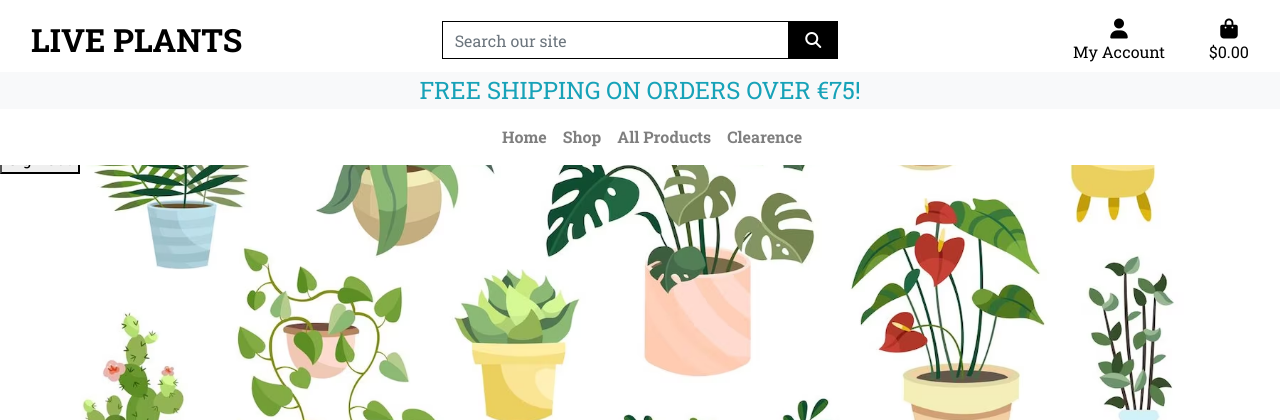
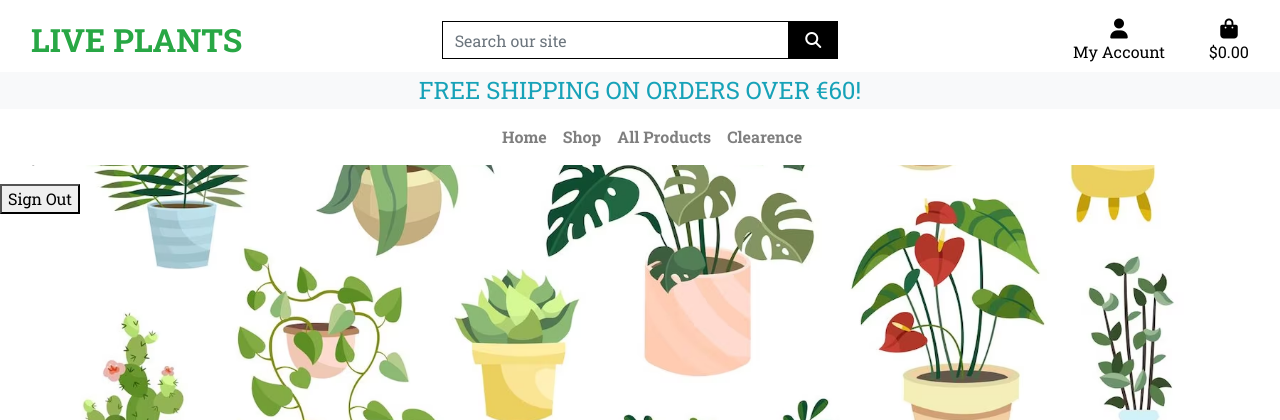
Before and after one commit to MinuMThomas/LivePlants, a Django app: page /accounts/logout/ in a window 1280 px wide. Shown: the top 420 px of the page. Run offline with Django 3.2, Linux system fonts and the light colour scheme; the visitor is signed in with stand-in values (Sample User, id 1); some libraries are stand-ins or nearby versions.

Commit message:
Updated logo colour.

```diff
--- a/live_plants/settings.py
+++ b/live_plants/settings.py
@@ -210,11 +210,12 @@ if 'USE_AWS' in os.environ:
 
 DEFAULT_AUTO_FIELD = 'django.db.models.BigAutoField'
 
-FREE_DELIVERY_THRESHOLD = 75
-STANDARD_DELIVERY_PERCENTAGE = 10
+FREE_DELIVERY_THRESHOLD = 60
+STANDARD_DELIVERY_PERCENTAGE = 20
 
 # Stripe
 STRIPE_CURRENCY = 'eur'
 STRIPE_PUBLIC_KEY = os.getenv('STRIPE_PUBLIC_KEY', '')
 STRIPE_SECRET_KEY = os.getenv('STRIPE_SECRET_KEY', '')
 STRIPE_WH_SECRET = os.getenv('STRIPE_WH_SECRET', '')
+DEFAULT_FROM_EMAIL = 'liveplants@example.com'
--- a/templates/allauth/account/logout.html
+++ b/templates/allauth/account/logout.html
@@ -5,7 +5,9 @@
 {% block head_title %}{% trans "Sign Out" %}{% endblock %}
 
 {% block content %}
-<h1>{% trans "Sign Out" %}</h1>
+<hr>
+<h2 class="logo-font mb-4">{% trans "Sign Out" %}</h2>
+<hr>
 
 <p>{% trans 'Are you sure you want to sign out?' %}</p>
 
--- a/templates/base.html
+++ b/templates/base.html
@@ -43,7 +43,7 @@
         <div id="topnav" class="row bg-white pt-lg-2 d-none d-lg-flex">
             <div class="col-12 col-lg-4 my-auto py-1 py-lg-0 text-center text-lg-left">
                 <a href="{% url 'home' %}" class="nav-link main-logo-link">
-                    <h2 class="logo-font text-black my-0"><strong>Live Plants</strong></h2>
+                    <h2 class="logo-font text-success my-0"><strong>Live Plants</strong></h2>
                 </a>
             </div>
             <div class="col-12 col-lg-4 my-auto py-1 py-lg-0">
```
